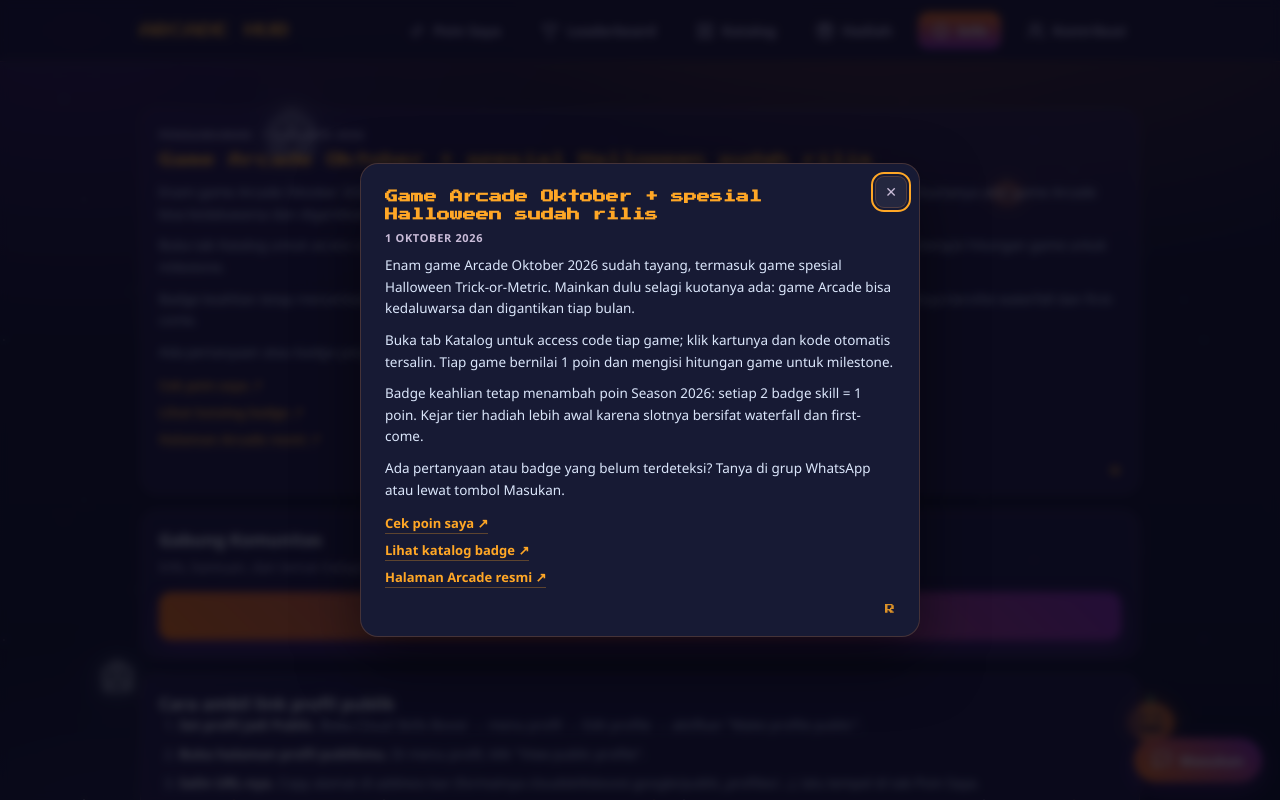
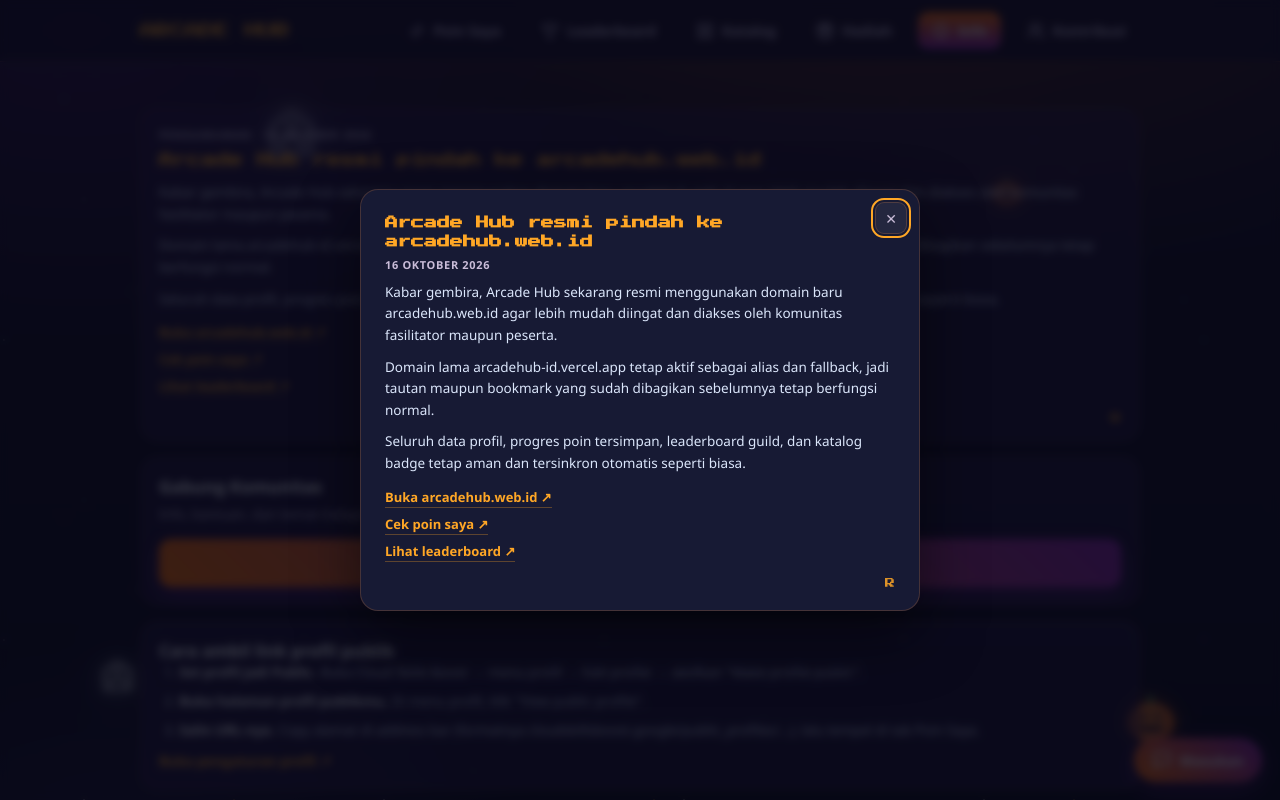
Before and after one commit to ravi-arnan/arcadehub-id, a React (Vite) app: page /info in a window 1280 px wide. Shown: the top 800 px of the page. Built offline with nearby package versions, Linux system fonts and the light colour scheme.

Commit message:
feat: optimize bundle performance and announce official domain arcadehub.web.id

```diff
--- a/index.html
+++ b/index.html
@@ -8,6 +8,8 @@
   <link rel="icon" type="image/svg+xml" href="/icon.svg" />
   <link rel="icon" type="image/png" sizes="192x192" href="/icon-192.png" />
   <link rel="preload" href="/PressStart2P.woff2" as="font" type="font/woff2" crossorigin />
+  <link rel="preconnect" href="https://lh3.googleusercontent.com" crossorigin />
+  <link rel="dns-prefetch" href="https://lh3.googleusercontent.com" />
   <link rel="manifest" href="/manifest.webmanifest" />
   <link rel="apple-touch-icon" href="/apple-touch-icon.png" />
   <meta name="apple-mobile-web-app-capable" content="yes" />
--- a/public/sw.js
+++ b/public/sw.js
@@ -1,8 +1,8 @@
 // Arcade Hub service worker, minimal, install-enabling + offline shell.
 // v2: ikon diganti (logo joystick menggantikan inisial AH). Nama cache WAJIB naik, kalau
-// tidak klien lama tetap menyajikan icon-192/512 versi lama dari cache selamanya.
-const CACHE = 'arcadehub-v2'
-const SHELL = ['/', '/manifest.webmanifest', '/icon-192.png', '/icon-512.png']
+// v3: precache /PressStart2P.woff2 untuk rendering font instan dan offline shell.
+const CACHE = 'arcadehub-v3'
+const SHELL = ['/', '/manifest.webmanifest', '/icon-192.png', '/icon-512.png', '/PressStart2P.woff2']
 
 self.addEventListener('install', (e) => {
   e.waitUntil(caches.open(CACHE).then((c) => c.addAll(SHELL)).then(() => self.skipWaiting()))
--- a/src/config.js
+++ b/src/config.js
@@ -9,19 +9,18 @@ export const HALLOWEEN = true
 // `links` opsional: URL ditulis lengkap di sini (bukan ambil dari CONFIG) karena
 // tiap pengumuman bisa menunjuk dokumen yang berbeda.
 export const ANNOUNCEMENT = {
-  id: '2026-10-01-halloween',
-  date: '1 Oktober 2026',
-  title: 'Game Arcade Oktober + spesial Halloween sudah rilis',
+  id: '2026-10-16-official-domain',
+  date: '16 Oktober 2026',
+  title: 'Arcade Hub resmi pindah ke arcadehub.web.id',
   body: [
-    'Enam game Arcade Oktober 2026 sudah tayang, termasuk game spesial Halloween Trick-or-Metric. Mainkan dulu selagi kuotanya ada: game Arcade bisa kedaluwarsa dan digantikan tiap bulan.',
-    'Buka tab Katalog untuk access code tiap game; klik kartunya dan kode otomatis tersalin. Tiap game bernilai 1 poin dan mengisi hitungan game untuk milestone.',
-    'Badge keahlian tetap menambah poin Season 2026: setiap 2 badge skill = 1 poin. Kejar tier hadiah lebih awal karena slotnya bersifat waterfall dan first-come.',
-    'Ada pertanyaan atau badge yang belum terdeteksi? Tanya di grup WhatsApp atau lewat tombol Masukan.',
+    'Kabar gembira, Arcade Hub sekarang resmi menggunakan domain baru arcadehub.web.id agar lebih mudah diingat dan diakses oleh komunitas fasilitator maupun peserta.',
+    'Domain lama arcadehub-id.vercel.app tetap aktif sebagai alias dan fallback, jadi tautan maupun bookmark yang sudah dibagikan sebelumnya tetap berfungsi normal.',
+    'Seluruh data profil, progres poin tersimpan, leaderboard guild, dan katalog badge tetap aman dan tersinkron otomatis seperti biasa.',
   ],
   links: [
+    { label: 'Buka arcadehub.web.id', href: 'https://arcadehub.web.id' },
     { label: 'Cek poin saya', href: '/points' },
-    { label: 'Lihat katalog badge', href: '/catalog' },
-    { label: 'Halaman Arcade resmi', href: 'https://go.cloudskillsboost.google/arcade' },
+    { label: 'Lihat leaderboard', href: '/leaderboard' },
   ],
   signature: 'R',
 }
--- a/src/pages/Catalog.jsx
+++ b/src/pages/Catalog.jsx
@@ -283,7 +283,7 @@ function BadgeThumb({ it, onCopy }) {
     ? `Buka ${it.name} di Google Skills` + (it.code ? ' (access code otomatis tersalin)' : '')
     : `Buka ${it.name} di Google Skills`
   const cls = 'bc-badge' + (it.type !== 'game' ? (it.img ? ' bc-badge-skill' : ' bc-skillthumb') : '')
-  const thumb = it.img ? <img src={it.img} alt={it.name} loading="lazy" /> : <IconAward width="34" height="34" />
+  const thumb = it.img ? <img src={it.img} alt={it.name} loading="lazy" decoding="async" /> : <IconAward width="34" height="34" />
   if (!it.url) return <span className={cls}>{thumb}</span>
   return (
     <a className={cls} href={it.url} target="_blank" rel="noreferrer" onClick={onCopy} title={title}>
@@ -469,7 +469,7 @@ function PastGames({ gameBadges }) {
             <div className="bmonth-list">
               {items.map((g) => (
                 <div key={g.name} className={'bi g pg' + (g.done ? ' pg-done' : '')}>
-                  <img className="pg-img" src={pastGameImg(g.name)} alt="" loading="lazy" />
+                  <img className="pg-img" src={pastGameImg(g.name)} alt="" loading="lazy" decoding="async" />
                   <span className="pg-name">{g.done && <span className="pg-ok" aria-hidden>✓</span>}{g.name}</span>
                   <span className="pg-pts">{g.pts} poin</span>
                 </div>
--- a/src/pages/Leaderboard.jsx
+++ b/src/pages/Leaderboard.jsx
@@ -189,8 +189,14 @@ export default function Leaderboard() {
     return [...map.entries()].sort((a, b) => b[1] - a[1])
   }, [members])
 
-  const shown = filter === 'ALL' ? members : members.filter((m) => guildKey(m.guild) === filter)
-  const reached = MS.map((_, i) => shown.filter((p) => p.tier_idx >= i).length)
+  const shown = useMemo(
+    () => (filter === 'ALL' ? members : members.filter((m) => guildKey(m.guild) === filter)),
+    [members, filter],
+  )
+  const reached = useMemo(
+    () => MS.map((_, i) => shown.filter((p) => p.tier_idx >= i).length),
+    [shown],
+  )
   const isMe = (p) => (memberId && p.id === memberId) || (profileUrl && p.profile_url === profileUrl)
 
 
--- a/src/pages/Prizes.jsx
+++ b/src/pages/Prizes.jsx
@@ -64,9 +64,9 @@ export default function Prizes() {
       <div className="card">
         <div className="card-h">Contoh Swag Google Cloud</div>
         <div className="swaggrid">
-          <img src="/img/prize1.webp?v=3" alt="Merchandise Google Cloud" loading="lazy" />
-          <img src="/img/prize2.webp?v=3" alt="Merchandise Google Cloud" loading="lazy" />
-          <img src="/img/prize3.webp?v=3" alt="Merchandise Google Cloud" loading="lazy" />
+          <img src="/img/prize1.webp?v=3" alt="Merchandise Google Cloud" loading="lazy" width="478" height="305" decoding="async" />
+          <img src="/img/prize2.webp?v=3" alt="Merchandise Google Cloud" loading="lazy" width="478" height="305" decoding="async" />
+          <img src="/img/prize3.webp?v=3" alt="Merchandise Google Cloud" loading="lazy" width="478" height="305" decoding="async" />
         </div>
         <div className="card-note">Foto ilustrasi resmi. Item pasti per tier diumumkan Google saat program berjalan.</div>
       </div>
--- a/vite.config.js
+++ b/vite.config.js
@@ -15,4 +15,20 @@ export default defineConfig({
   define: {
     __BUILD_TIME__: JSON.stringify(new Date().toISOString()),
   },
+  build: {
+    rollupOptions: {
+      output: {
+        manualChunks(id) {
+          if (id.includes('node_modules')) {
+            if (id.includes('/react/') || id.includes('/react-dom/') || id.includes('/react-router/') || id.includes('/react-router-dom/')) {
+              return 'vendor-react'
+            }
+            if (id.includes('/framer-motion/') || id.includes('/motion-dom/') || id.includes('/motion-utils/')) {
+              return 'vendor-motion'
+            }
+          }
+        },
+      },
+    },
+  },
 })
```
Also changed, not shown: public/PressStart2P.ttf (deleted).
